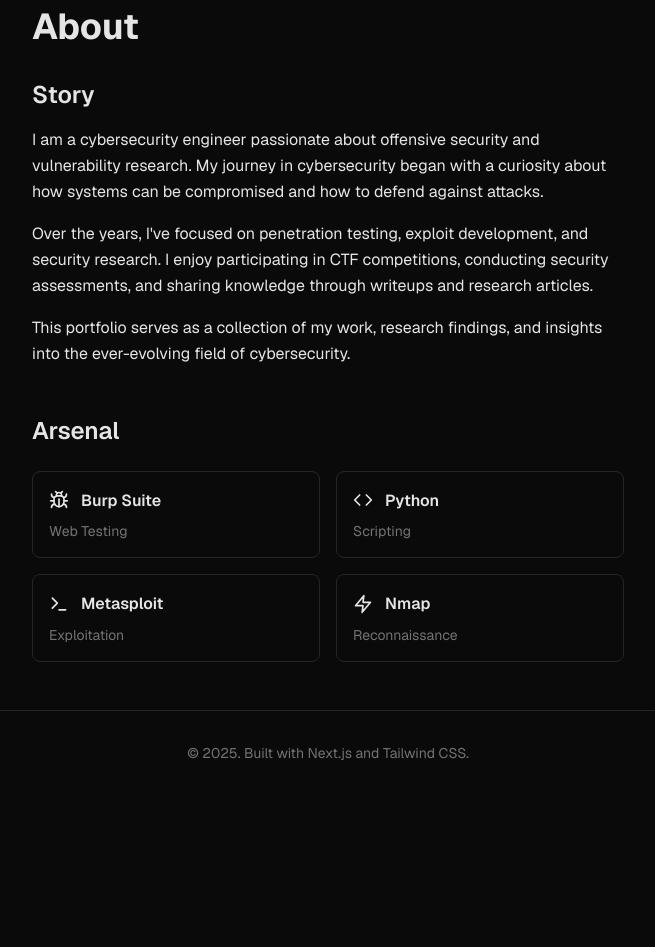
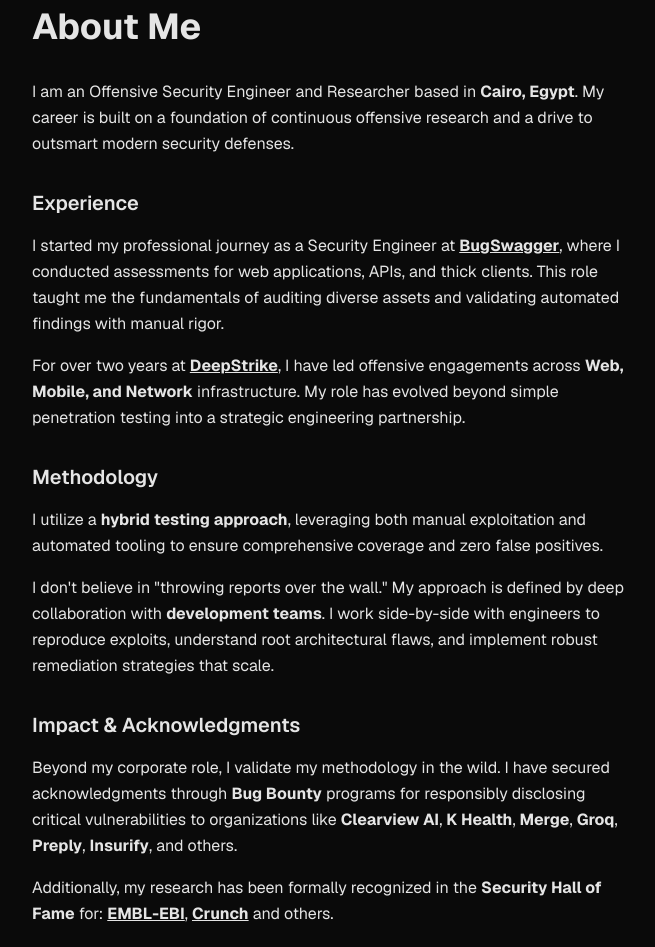
Before and after one commit to rmdnnnn/ahmedramadan, a Next.js app: page /about in a window 1280 px wide. Shown: the part 100-1047 px from the top of the page, without its empty margins (312-967 px from the left). Before the commit the page ends 895 px from the top, so only its background shows below. Built offline with nearby package versions, Linux system fonts and the light colour scheme.

Commit message:
Update about page with new content

```diff
--- a/app/about/page.tsx
+++ b/app/about/page.tsx
@@ -11,29 +11,52 @@
 export default function About() {
   return (
     <div className="max-w-[640px] mx-auto px-6 py-12">
-      <h1 className="text-4xl font-bold mb-8 text-foreground">About</h1>
+      <h1 className="text-4xl font-bold mb-8 text-foreground">About Me</h1>
 
-      <section className="mb-12">
-        <h2 className="text-2xl font-semibold mb-4 text-foreground">Story</h2>
-        <div className="space-y-4 text-foreground/90 leading-relaxed">
+      <div className="space-y-8 text-foreground/90 leading-relaxed">
         <p>
-            I am a cybersecurity engineer passionate about offensive security
-            and vulnerability research. My journey in cybersecurity began with
-            a curiosity about how systems can be compromised and how to defend
-            against attacks.
+          I am an Offensive Security Engineer and Researcher based in <strong>Cairo, Egypt</strong>. My career is built on a foundation of continuous offensive research and a drive to outsmart modern security defenses.
+        </p>
+
+        <section>
+          <h3 className="text-xl font-semibold mb-4 text-foreground">Experience</h3>
+          <div className="space-y-4">
+            <p>
+              I started my professional journey as a Security Engineer at <a href="https://www.bugswagger.com/" target="_blank" rel="noopener noreferrer" className="text-foreground underline hover:text-foreground/80"><strong>BugSwagger</strong></a>, where I conducted assessments for web applications, APIs, and thick clients. This role taught me the fundamentals of auditing diverse assets and validating automated findings with manual rigor.
             </p>
             <p>
-            Over the years, I&apos;ve focused on penetration testing, exploit
-            development, and security research. I enjoy participating in CTF
-            competitions, conducting security assessments, and sharing knowledge
-            through writeups and research articles.
-          </p>
-          <p>
-            This portfolio serves as a collection of my work, research findings,
-            and insights into the ever-evolving field of cybersecurity.
+              For over two years at <a href="https://deepstrike.io" target="_blank" rel="noopener noreferrer" className="text-foreground underline hover:text-foreground/80"><strong>DeepStrike</strong></a>, I have led offensive engagements across <strong>Web, Mobile, and Network</strong> infrastructure. My role has evolved beyond simple penetration testing into a strategic engineering partnership.
             </p>
           </div>
         </section>
+
+        <section>
+          <h3 className="text-xl font-semibold mb-4 text-foreground">Methodology</h3>
+          <div className="space-y-4">
+            <p>
+              I utilize a <strong>hybrid testing approach</strong>, leveraging both manual exploitation and automated tooling to ensure comprehensive coverage and zero false positives.
+            </p>
+            <p>
+              I don&apos;t believe in &quot;throwing reports over the wall.&quot; My approach is defined by deep collaboration with <strong>development teams</strong>. I work side-by-side with engineers to reproduce exploits, understand root architectural flaws, and implement robust remediation strategies that scale.
+            </p>
+          </div>
+        </section>
+
+        <section>
+          <h3 className="text-xl font-semibold mb-4 text-foreground">Impact & Acknowledgments</h3>
+          <div className="space-y-4">
+            <p>
+              Beyond my corporate role, I validate my methodology in the wild. I have secured acknowledgments through <strong>Bug Bounty</strong> programs for responsibly disclosing critical vulnerabilities to organizations like <strong>Clearview AI</strong>, <strong>K Health</strong>, <strong>Merge</strong>, <strong>Groq</strong>, <strong>Preply</strong>, <strong>Insurify</strong>, and others.
+            </p>
+            <p>
+              Additionally, my research has been formally recognized in the <strong>Security Hall of Fame</strong> for: <a href="https://www.ebi.ac.uk/security/hall-of-fame/" target="_blank" rel="noopener noreferrer" className="text-foreground underline hover:text-foreground/80"><strong>EMBL-EBI</strong></a>, <a href="https://www.crunch.co.uk/responsible-disclosure" target="_blank" rel="noopener noreferrer" className="text-foreground underline hover:text-foreground/80"><strong>Crunch</strong></a> and others.
+            </p>
+            <p>
+              What ultimately drives me is a genuine passion for <strong>Red Teaming</strong> and <strong>Vulnerability Research</strong>. I treat every engagement as an opportunity to simulate sophisticated adversaries, bridging the gap between theoretical compliance and practical, battle hardened defense.
+            </p>
+          </div>
+        </section>
+      </div>
 
       <section>
         <h2 className="text-2xl font-semibold mb-6 text-foreground">Arsenal</h2>
```
Lines whose indentation alone changed are shown as unchanged.
